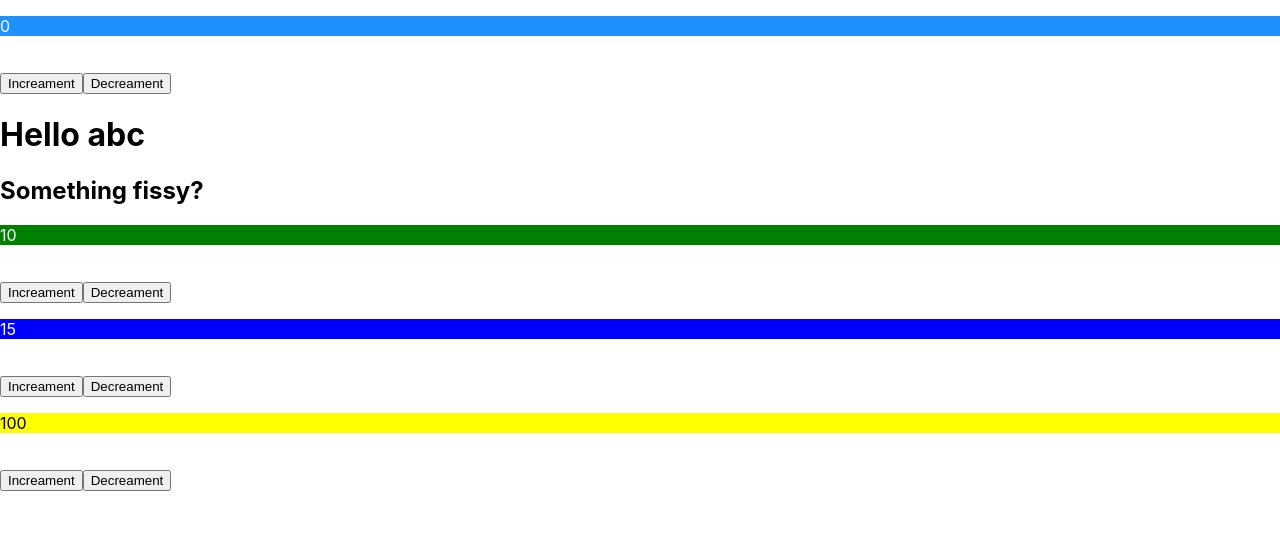
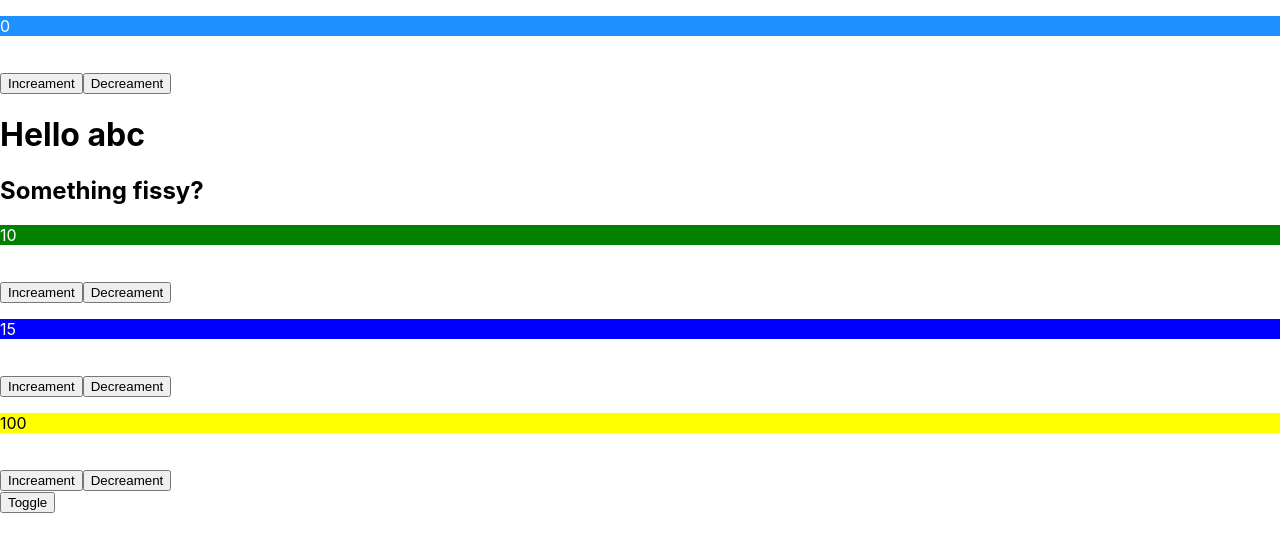
Before and after one commit to Sanskar49/BasicReactApp, a React (Create React App) app: page / in a window 1280 px wide. Shown: the top 552 px of the page. Built offline with nearby package versions, Linux system fonts and the light colour scheme.

Commit message:
Toggling between components on the basis of state variable

```diff
--- a/src/components/ComponentOne.js
+++ b/src/components/ComponentOne.js
@@ -13,11 +13,31 @@ class ComponentOne extends React.Component {
       constructor(props) {
           super(props);
           this.state = {
-              value: 0
+              value: 0,
+              flag : true
           }
           this.inc = this.inc.bind(this);
           this.dec = this.dec.bind(this);
+          this.show = this.show.bind(this);
+          this.changeFlag = this.changeFlag.bind(this);
       }
+      show() {
+          if(this.state.flag) {
+              return <MainComponent />
+          }
+          else {
+              return <ComponentTwo />
+          }
+      }
+      changeFlag() {
+          if(this.state.flag) {
+              this.setState({flag:false})
+          }
+          else {
+              this.setState({flag:true})
+          }
+        }
+
 
 
       inc() {
@@ -44,7 +64,9 @@ class ComponentOne extends React.Component {
                 <button onClick = {this.inc}>Increament</button>
                 <button onClick = {this.dec}>Decreament</button>
                 <ComponentTwo name="abc" id='101'> Something fissy? </ComponentTwo>
-                <MainComponent />
+                {this.show()}
+                <button onClick= {this.changeFlag}>Toggle</button>
+
 
 
             </div>
```
